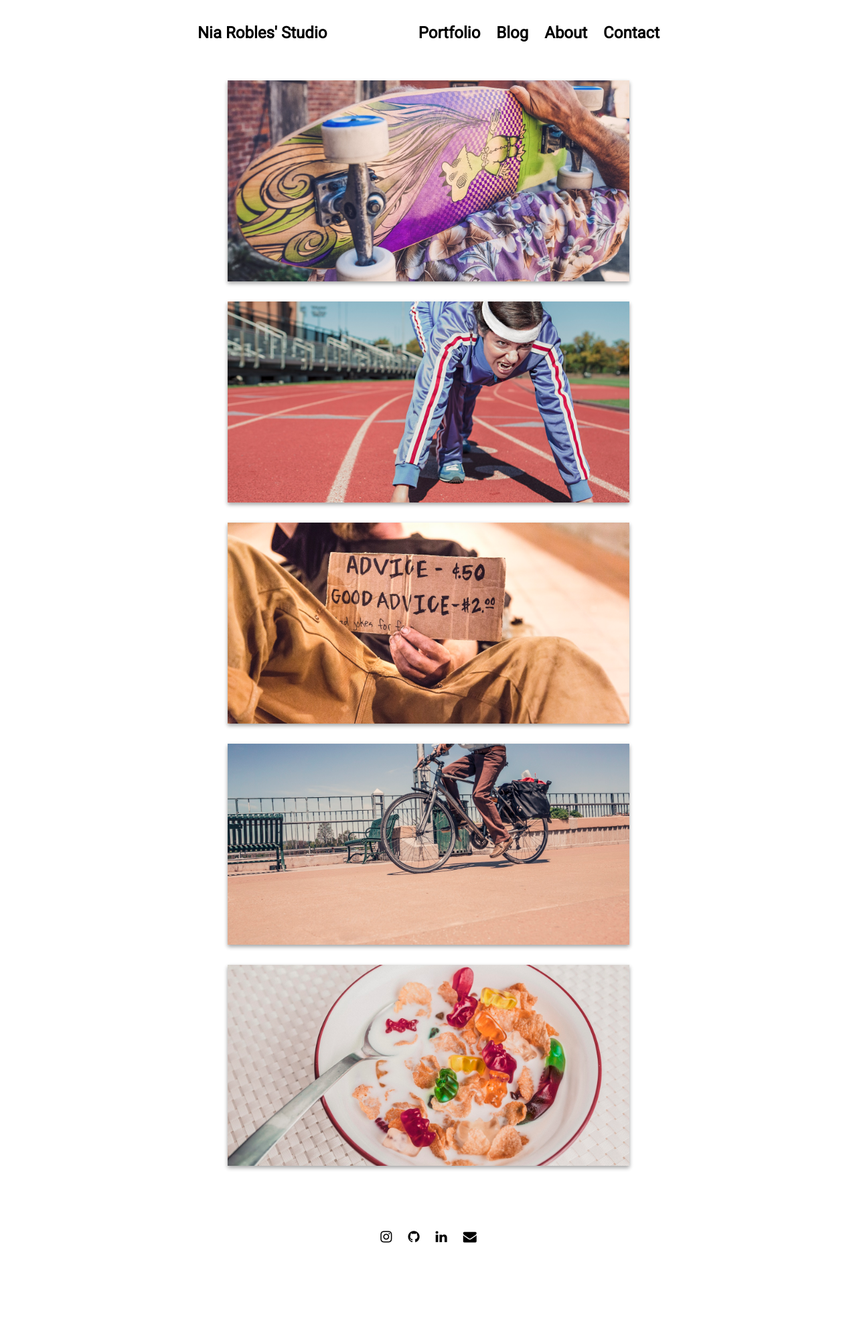
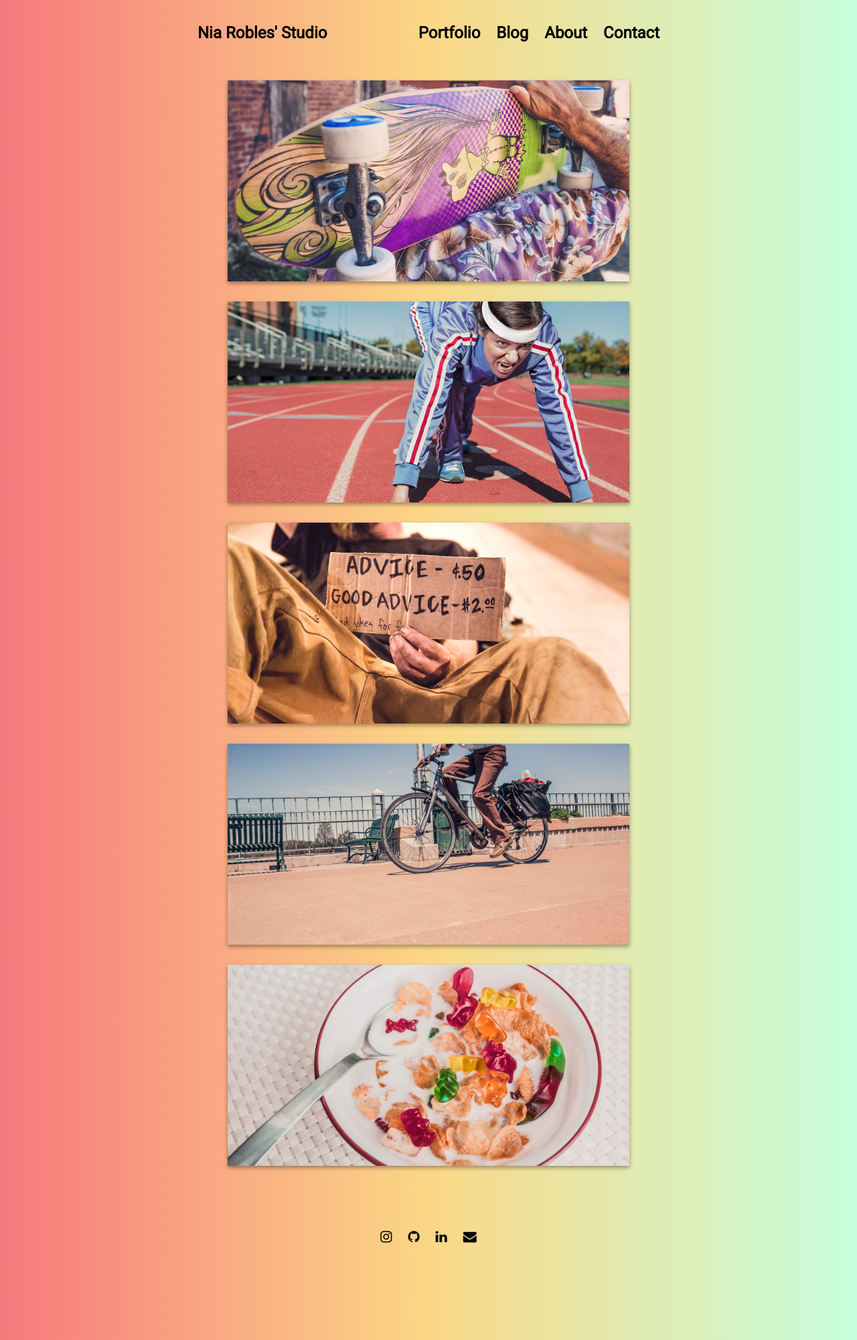
Before and after one commit to niarobles-design/niarobles-design.github.io, a Jekyll site: the page built from index.md, in a window 1280 px wide. Shown: the whole page at 67% size. Built offline with Jekyll 4.4.1, drawn with Linux system fonts in a browser that asks for light colours; nearby versions of some CDN libraries.

Commit message:
feat: updated background color on _default.sass

```diff
--- a/_sass/3-sections/_default.sass
+++ b/_sass/3-sections/_default.sass
@@ -1,5 +1,6 @@
 body
-  background: white
+
+  background: linear-gradient(to left, #c6ffdd, #fbd786, #f7797d)
   font-family: 'Roboto', sans-serif
   font-size: 16px
 .site-container
```
Also changed, not shown: 3 other files.
